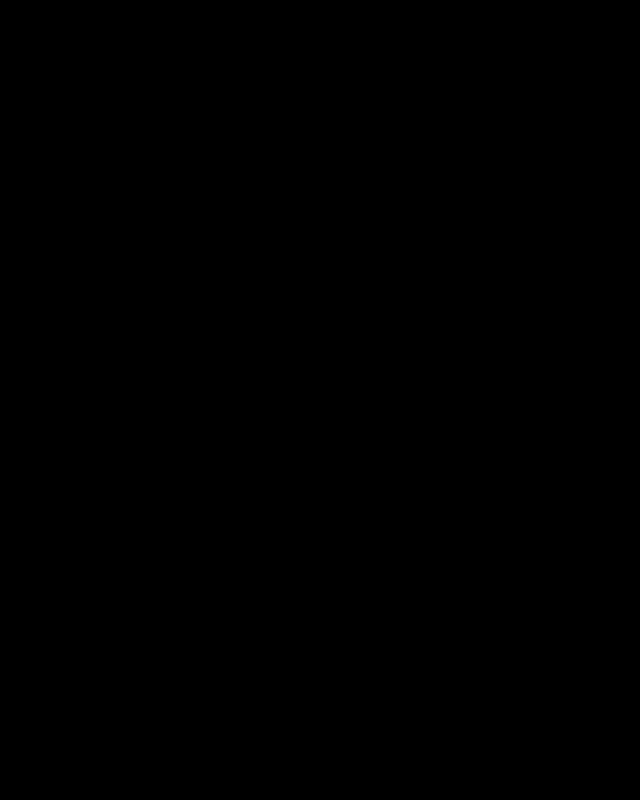
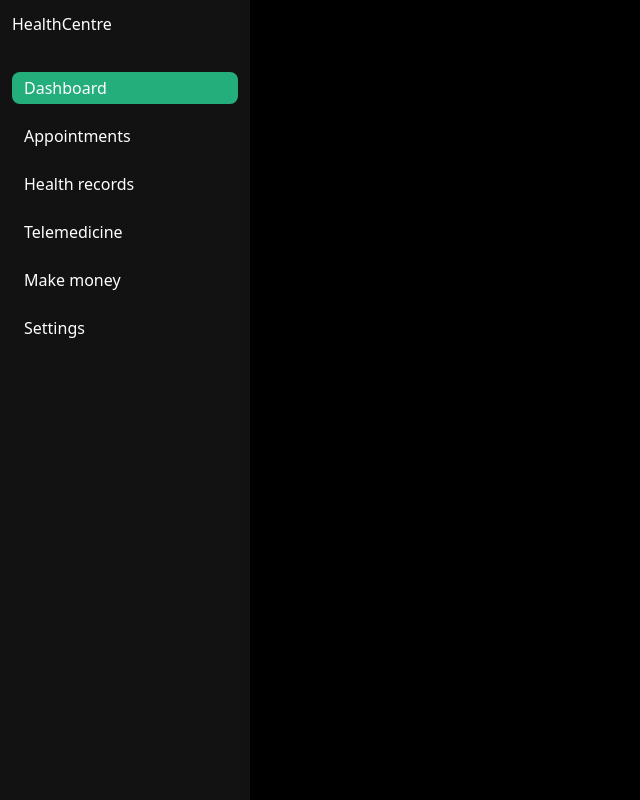
Before and after one commit to ifedolapoomoniyi/Healthify, a React (Vite) app in the folder src/Healthify_frontend/: page /user/dashboard in a window 1280 px wide. Before the commit this address had no page. Shown: the whole page, without its empty margins (0-640 px from the left). Built offline with nearby package versions, Linux system fonts and the light colour scheme.

Commit message:
Add new userdashboard page

```diff
--- a/src/Healthify_frontend/src/App.jsx
+++ b/src/Healthify_frontend/src/App.jsx
@@ -3,7 +3,7 @@
 import Home from "./pages/Home";
 import CreateAcc from "./pages/auth/CreateAcc";
 import Login from "./pages/auth/Login";
-
+import Dashboard from "./pages/user/Dashboard";
 
 function App() {
 	// const [greeting, setGreeting] = useState("");
@@ -22,8 +22,9 @@
 			<BrowserRouter>
 				<Routes>
 					<Route path="/" element={<Home />} />
-					<Route path='/auth/signup' element={<CreateAcc />} />
+					<Route path="/auth/signup" element={<CreateAcc />} />
 					<Route path="/auth/login" element={<Login />} />
+					<Route path="/user/dashboard" element={<Dashboard />} />
 				</Routes>
 			</BrowserRouter>
 		</>
--- /dev/null
+++ b/src/Healthify_frontend/src/pages/user/Dashboard.jsx
@@ -0,0 +1,11 @@
+import Sidebar from "../../components/Sidebar"
+
+const Dashboard = () => {
+  return (
+    <div>
+      <Sidebar/>
+    </div>
+  )
+}
+
+export default Dashboard
```
